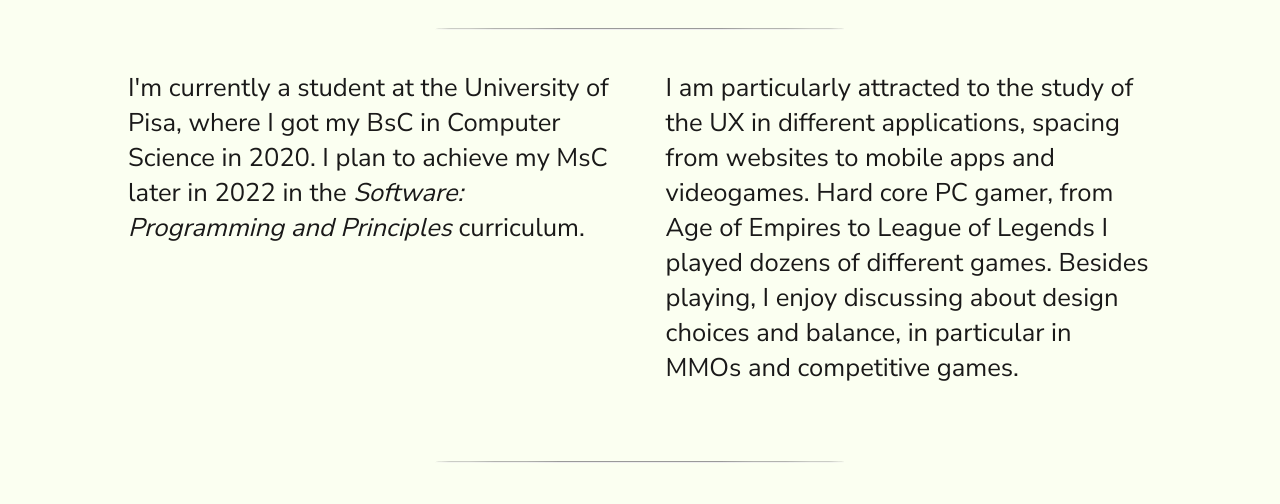
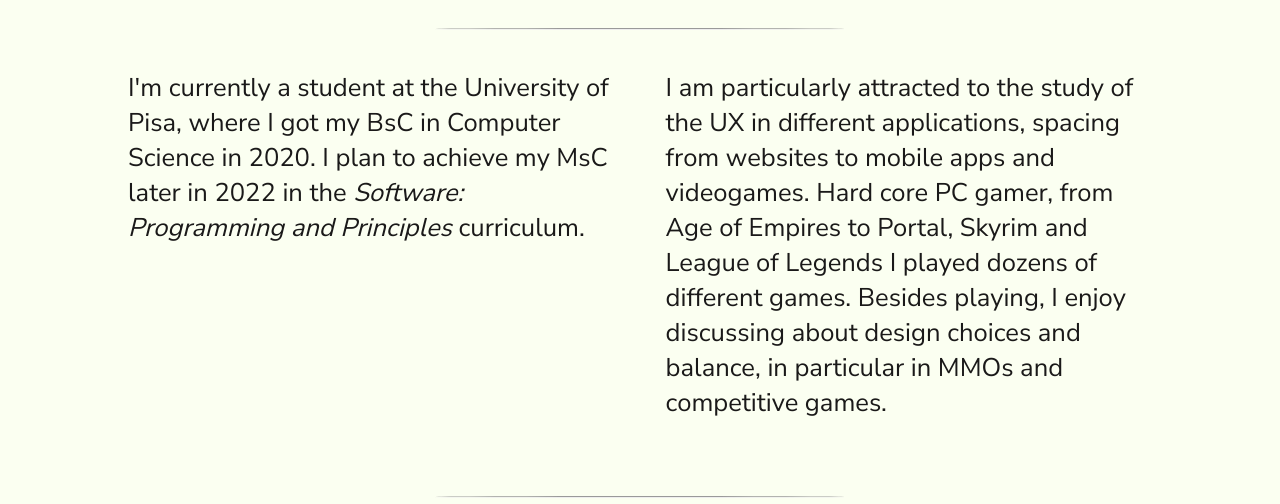
Before and after one commit to alessandrobelfiore/portfolio-web, a plain HTML site: page index.html in a window 1280 px wide. Shown: the part 296-800 px from the top of the page. Drawn offline with Linux system fonts and the light colour scheme.

Commit message:
add more info in the presentation

```diff
--- a/index.html
+++ b/index.html
@@ -48,7 +48,7 @@
                     <p>I'm currently a student at the University of Pisa, where I got my BsC in Computer Science in 2020. I plan to achieve my MsC later in 2022 in the <i>Software: Programming and Principles</i> curriculum.</p>
                 </div>
                 <div class="col">
-                    <p>I am particularly attracted to the study of the UX in different applications, spacing from websites to mobile apps and videogames. Hard core PC gamer, from Age of Empires to League of Legends I played dozens of different games. Besides playing, I enjoy discussing about design choices and balance, in particular in MMOs and competitive games.</p>
+                    <p>I am particularly attracted to the study of the UX in different applications, spacing from websites to mobile apps and videogames. Hard core PC gamer, from Age of Empires to Portal, Skyrim and League of Legends I played dozens of different games. Besides playing, I enjoy discussing about design choices and balance, in particular in MMOs and competitive games.</p>
                 </div>
             </div>
             <hr class="divider">
```
